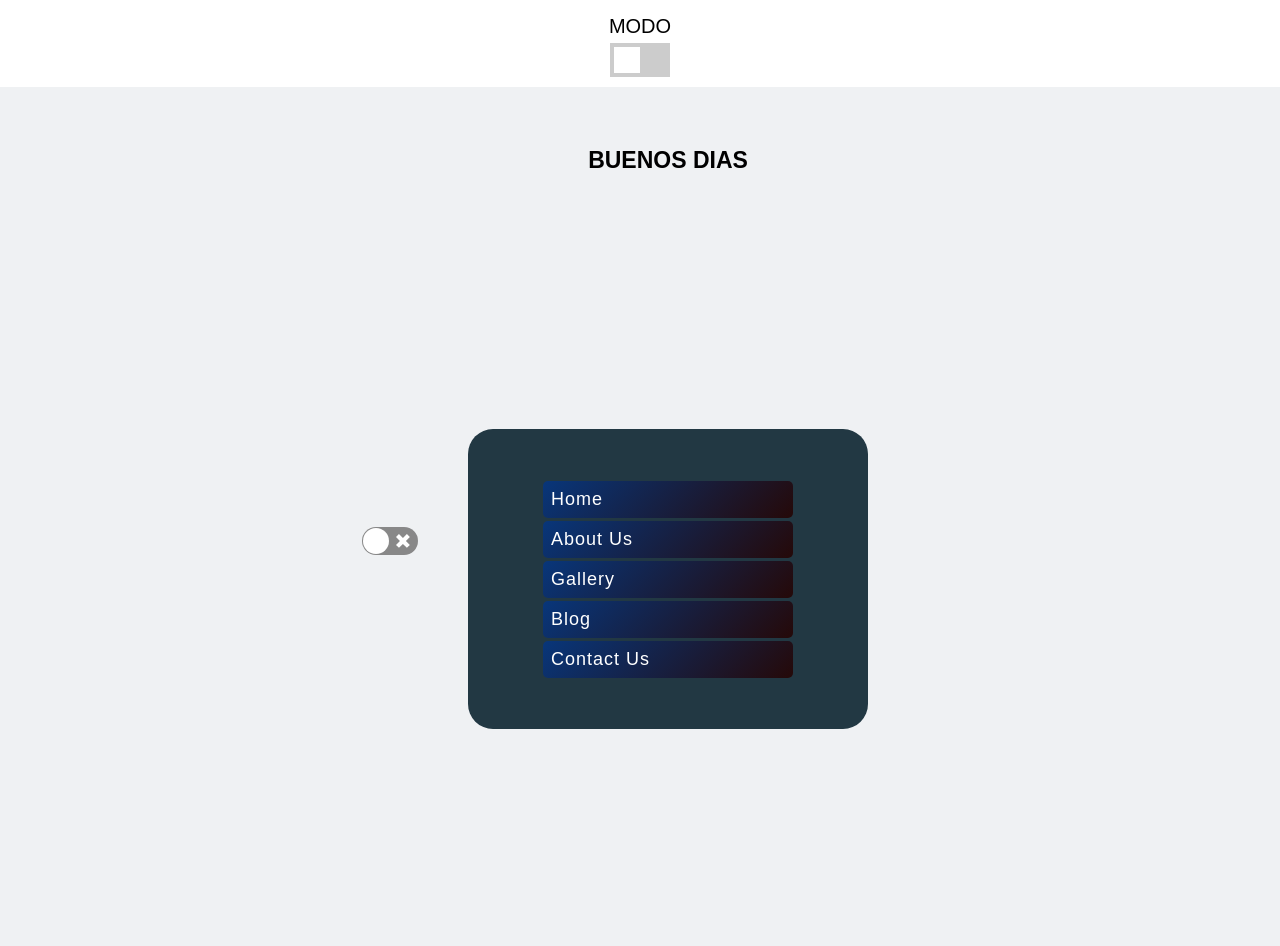
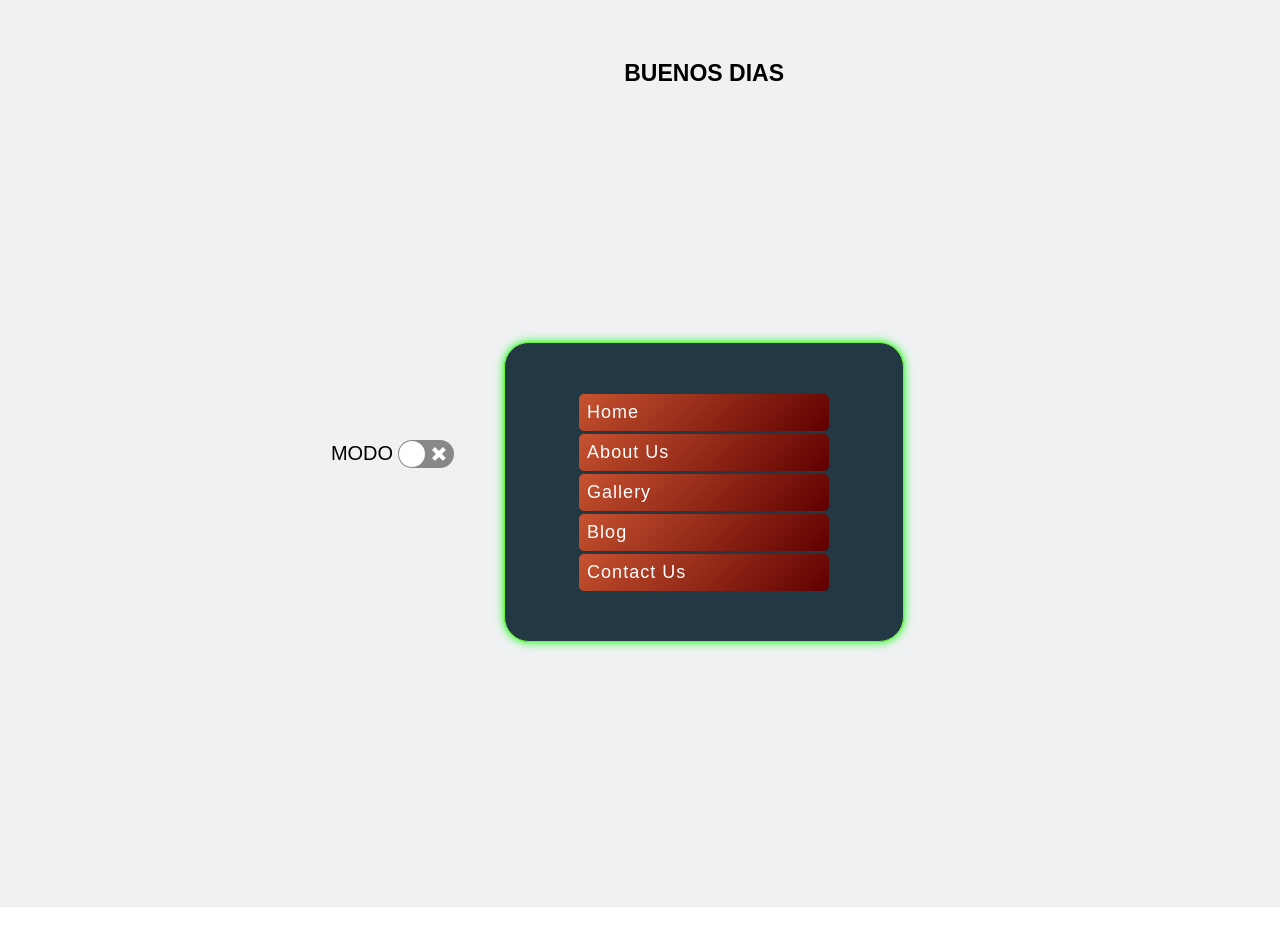
Before and after one commit to QuentinTheBard/EFI_JavaScript, a React (Create React App) app: page / in a window 1280 px wide. Shown: the top 946 px of the page. After the commit the page ends 907 px from the top, so only its background shows below. Built offline with nearby package versions, Linux system fonts and the light colour scheme.

Commit message:
Colores, sombras y demas

```diff
--- a/public/index.html
+++ b/public/index.html
@@ -24,7 +24,7 @@
       work correctly both with client-side routing and a non-root public URL.
       Learn how to configure a non-root public URL by running `npm run build`.
     -->
-    <title>React App</title>
+    <title>EFI</title>
   </head>
   <body>
     <noscript>You need to enable JavaScript to run this app.</noscript>
--- a/src/App.css
+++ b/src/App.css
@@ -28,3 +28,10 @@
 #dark {
     background-color: #0E0F19;
 }
+
+
+
+#dark .nombre_switch {
+     color: #fff;
+
+}
--- a/src/App.js
+++ b/src/App.js
@@ -1,6 +1,6 @@
 import './App.css';
 import React from 'react';
-import Index from './components/Index'
+import Menu from './components/menu'
 import "./CSS/switch.css"
 import ReactSwitch from 'react-switch';
 
@@ -22,17 +22,19 @@ function App() {
   return(
     <Context.Provider value={{theme, toggleTheme}}>
 
+    {/* Componente Switch de prueba por la dudas.
     <div class ="cont-switch" onChange={() => toggleTheme()}>
         <h1>Modo</h1>
         <label class="switch">
             <input type="checkbox"></input>
             <span class="slider"></span>
         </label>
-    </div>
+    </div> */}
 
     <div className="App" id={theme}>
+      <h1 className='nombre_switch'>Modo</h1>
       <ReactSwitch onChange={toggleTheme} checked={theme === "dark"}/>
-      <Index />
+      <Menu/>
     </div>
 
 
--- a/src/CSS/style.css
+++ b/src/CSS/style.css
@@ -39,19 +39,27 @@
     justify-content: center;
     border-radius: 25px;
     padding: 50px;
-    margin: 50px
+    margin: 50px;
+    border: 1px solid #fff;
+    border-color: rgb(112, 245, 51);
+    box-shadow: #00ff00 0px 0px 10px 0px;
 }
+
 
 #dark .DirectionsContainer{
     width: 400px;
     height: 300px;
-    background-color: #81A684;
+    background-color: #924200;
     display: flex;
     align-items: center;
     justify-content: center;
     border-radius: 25px;
     padding: 50px;
-    margin: 50px
+    margin: 50px;
+    border: 1px solid #fff;
+    border-color: #ffe23c;
+    box-shadow: #ffd902 0px 0px 10px 0px;
+
 }
 
 
@@ -67,7 +75,16 @@ ul li {
     margin: 3px 0;
     border-radius: 5px;
     transition: 0.3s all ease;
-    background: linear-gradient(135deg, #08367a, #250909);
+    background: linear-gradient(135deg, #c75330, #5f0000);
+}
+#dark ul li{
+
+        width: 100%;
+        margin: 3px 0;
+        border-radius: 5px;
+        transition: 0.3s all ease;
+        background: linear-gradient(135deg, #08367a, #250909);
+
 }
 
 ul li a {
--- a/src/components/Index.js
+++ b/src/components/menu.js
@@ -1,7 +1,7 @@
 import React from 'react';
 import "../CSS/style.css"
 
-function Index() {
+function Menu() {
     return(
     <div>
         <div className="titleContainer">
@@ -24,4 +24,4 @@ function Index() {
     )
 }
 
-export default Index
+export default Menu;
```
